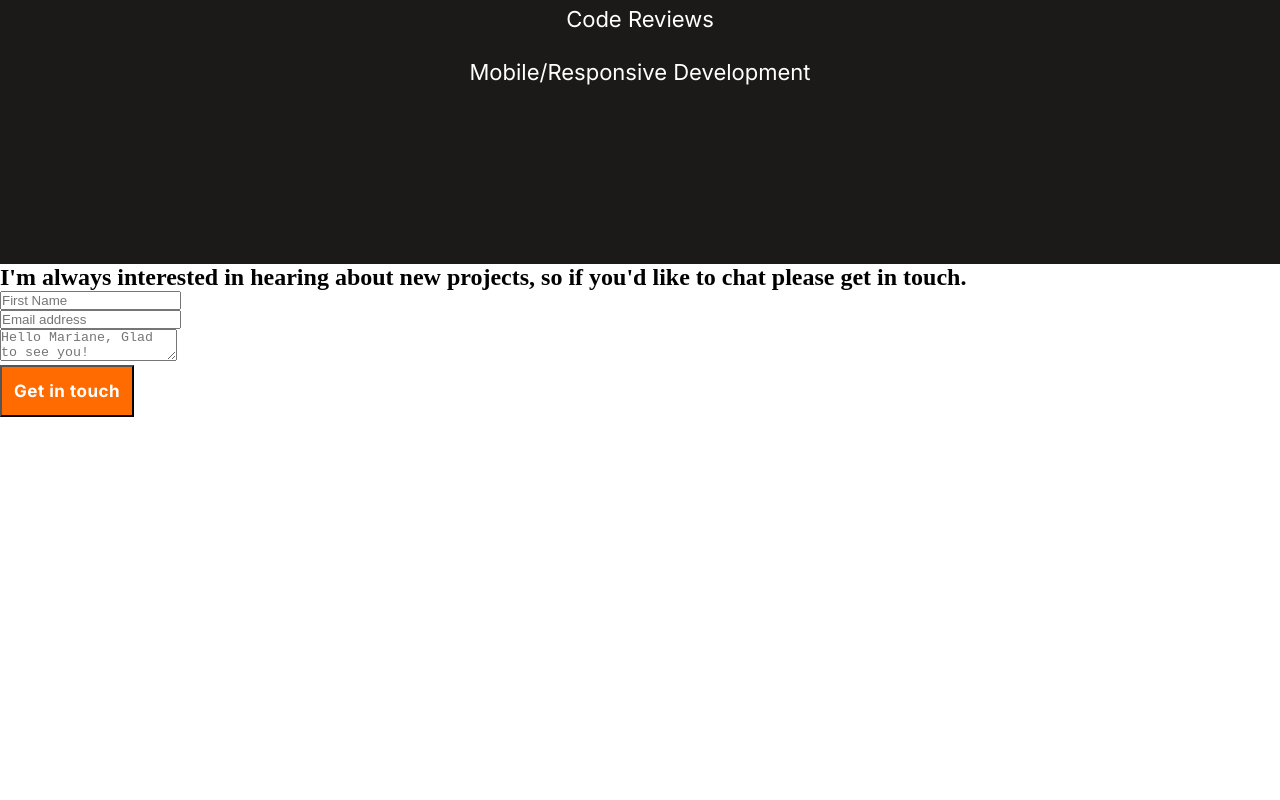
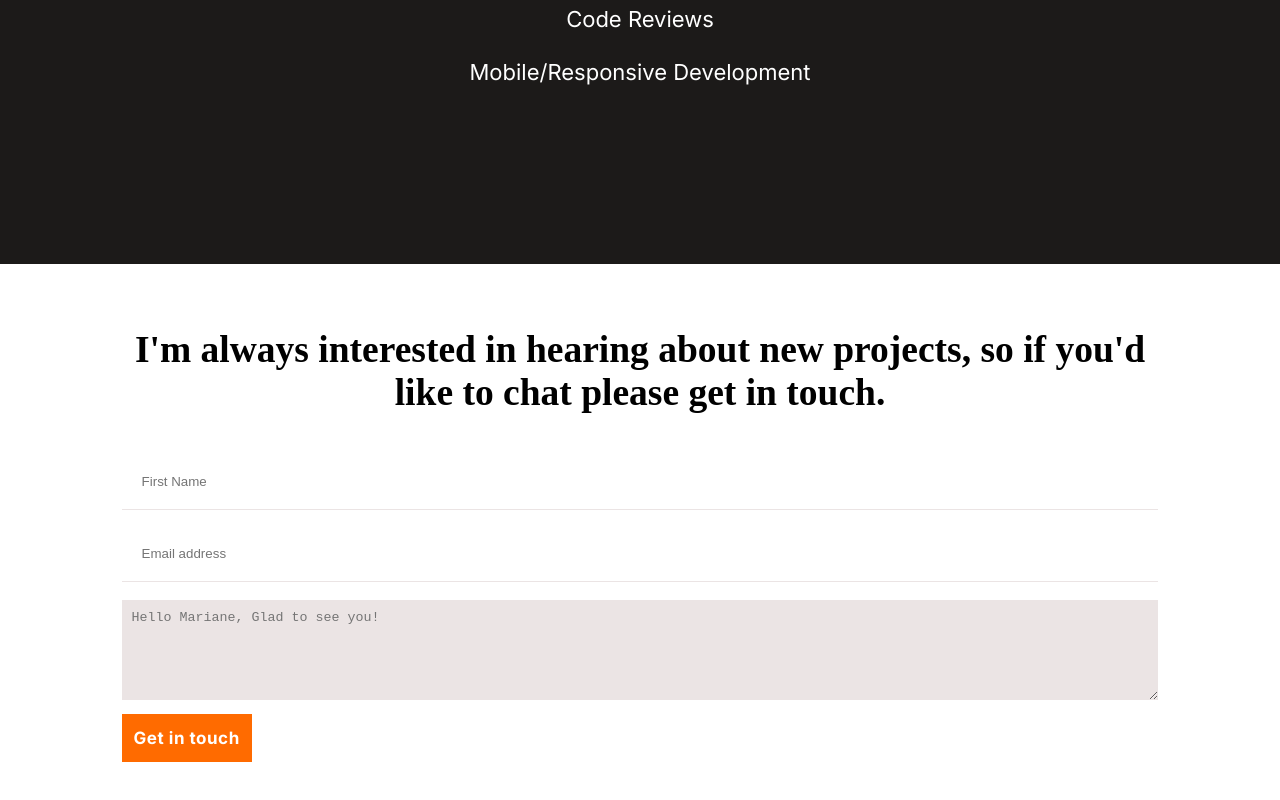
Before and after one commit to julie-ify/Contact-Form, a website: page index.html in a window 1280 px wide. Shown: the part 6443-7243 px from the top of the page. Before the commit the page ends 6860 px from the top, so only its background shows below. Drawn offline with Linux system fonts and the light colour scheme.

Commit message:
Add style to contact form

```diff
--- a/css/main.css
+++ b/css/main.css
@@ -1,4 +1,4 @@
-@import url("https://fonts.googleapis.com/css2?family=Crete+Round&family=Poppins&family=Roboto:wght@700&family=Inter:wght@400;700&display=swap");
+@import url('https://fonts.googleapis.com/css2?family=Crete+Round&family=Poppins&family=Roboto:wght@700&family=Inter:wght@400;700&display=swap');
 
 * {
   padding: 0;
@@ -24,7 +24,7 @@ header {
 }
 
 #logo {
-  font-family: "Roboto", sans-serif;
+  font-family: 'Roboto', sans-serif;
   font-style: normal;
   font-weight: bold;
   font-size: 18px;
@@ -69,7 +69,7 @@ main {
 .intro-greet,
 .about-me h2 {
   color: #ff6b00;
-  font-family: "Crete Round", serif;
+  font-family: 'Crete Round', serif;
   font-style: normal;
   font-weight: normal;
   font-size: 56px;
@@ -78,7 +78,7 @@ main {
 }
 
 .intro-me {
-  font-family: "Roboto", sans-serif;
+  font-family: 'Roboto', sans-serif;
   font-style: normal;
   font-weight: bold;
   font-size: 24px;
@@ -88,7 +88,7 @@ main {
 }
 
 .intro-text {
-  font-family: "Poppins", sans-serif;
+  font-family: 'Poppins', sans-serif;
   font-style: normal;
   font-weight: normal;
   font-size: 16px;
@@ -131,7 +131,7 @@ main {
 }
 
 .projects h2 {
-  font-family: "Crete Round", serif;
+  font-family: 'Crete Round', serif;
   font-style: normal;
   font-weight: normal;
   font-size: 40px;
@@ -163,7 +163,7 @@ main {
 
 .description,
 .white-description {
-  font-family: "Inter", sans-serif;
+  font-family: 'Inter', sans-serif;
   font-style: normal;
   font-weight: normal;
   font-size: 20px;
@@ -198,7 +198,7 @@ main {
 
 li {
   list-style: none;
-  font-family: "Inter", sans-serif;
+  font-family: 'Inter', sans-serif;
   font-style: normal;
   font-weight: normal;
   font-size: 22px;
@@ -215,7 +215,7 @@ li {
 }
 
 .card h2 {
-  font-family: "Crete Round", serif;
+  font-family: 'Crete Round', serif;
   font-style: normal;
   font-weight: normal;
   font-size: 32px;
@@ -224,19 +224,19 @@ li {
 }
 
 .gtime {
-  background-image: url("../media/png/gtime.png");
+  background-image: url('../media/png/gtime.png');
 }
 
 .weather {
-  background-image: url("../media/png/weather.png");
+  background-image: url('../media/png/weather.png');
 }
 
 .conference {
-  background-image: url("../media/png/conference.png");
+  background-image: url('../media/png/conference.png');
 }
 
 .katchy {
-  background-image: url("../media/png/katchy.png");
+  background-image: url('../media/png/katchy.png');
 }
 
 .project-stacks {
@@ -270,7 +270,7 @@ li {
 }
 
 .about-me-text {
-  font-family: "Inter", sans-serif;
+  font-family: 'Inter', sans-serif;
   font-style: normal;
   font-weight: normal;
   font-size: 16px;
@@ -285,7 +285,7 @@ li {
   justify-content: center;
   padding: 12px;
   background: #ff6b00;
-  font-family: "Inter", sans-serif;
+  font-family: 'Inter', sans-serif;
   font-style: normal;
   font-weight: bold;
   font-size: 17px;
@@ -307,7 +307,7 @@ li {
 }
 
 .list-title {
-  font-family: "Inter", sans-serif;
+  font-family: 'Inter', sans-serif;
   font-style: normal;
   font-weight: bold;
   font-size: 32px;
@@ -315,13 +315,71 @@ li {
 }
 
 .languages {
-  list-style: inside url("../media/svg/rectangle.svg");
+  list-style: inside url('../media/svg/rectangle.svg');
 }
 
 .frameworks {
-  list-style: inside url("../media/svg/square.svg");
+  list-style: inside url('../media/svg/square.svg');
 }
 
 .skills {
-  list-style: inside url("../media/svg/circle.svg");
+  list-style: inside url('../media/svg/circle.svg');
 }
+
+.contact-form-section {
+  padding: 5%;
+  width: 100%;
+}
+
+.contact-form-wrap {
+  display: flex;
+  flex-direction: column;
+  gap: 2rem;
+  align-items: center;
+  justify-content: center;
+  width: 100%;
+}
+
+.big-letter-wrap {
+  font-size: 25px;
+  width: 90%;
+  text-align: center;
+}
+
+.contact-form {
+  width: 90%;
+}
+
+.name-input {
+  display: flex;
+  column-gap: 3rem;
+}
+
+input[type='text'],
+input[type='email'] {
+  width: 100%;
+  padding: 20px;
+  margin: 8px 0;
+  box-sizing: border-box;
+  border: 1px solid #ebe4e4;
+  border-top-style: hidden;
+  border-right-style: hidden;
+  border-left-style: hidden;
+}
+
+.input-msg {
+  background-color: #ebe4e4;
+  width: 100%;
+  padding: 10px;
+  height: 100px;
+  margin-top: 10px;
+  border: none;
+}
+
+#form-btn {
+  border: none;
+  margin-top: 10px;
+  text-align: center;
+  cursor: pointer;
+  align-self: center;
+}
```
